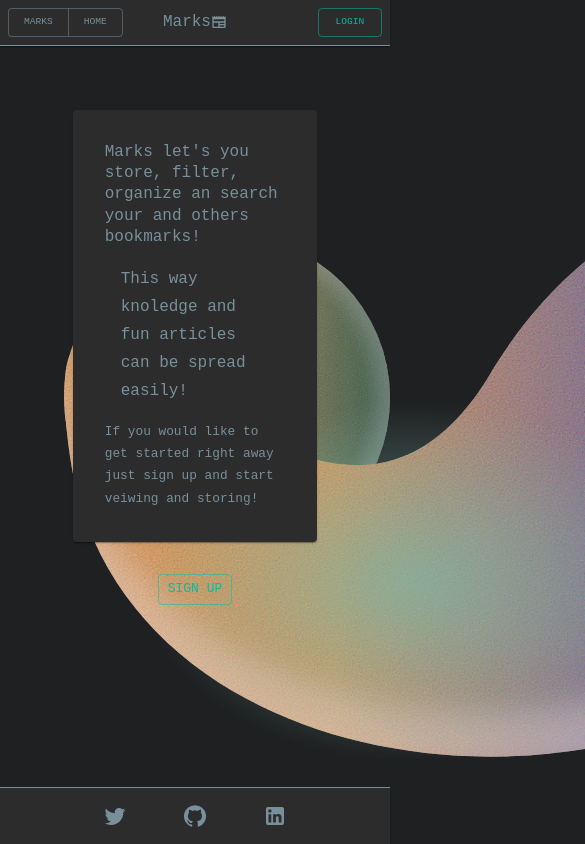
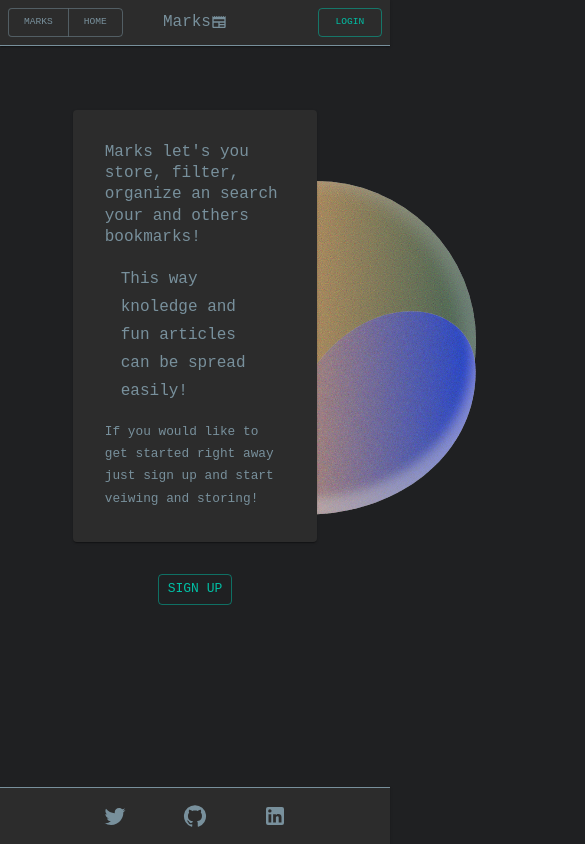
Before and after one commit to DxVxDOD/Marks, a React (Vite) app in the folder FE-Marks/: page / in a window 390 px wide. Shown: the top 844 px of the page, 585 px wide, since content can reach past the window. Built offline with nearby package versions, Linux system fonts and the light colour scheme; no server answers.

Commit message:
working on making the svg responsive

```diff
--- a/FE-Marks/src/App.tsx
+++ b/FE-Marks/src/App.tsx
@@ -51,9 +51,9 @@ const App = () => {
       <CssBaseline />
       <>
         <Notification />
-        <Background/>
         <Menu />
         <main className="main">
+          <Background/>
           <Routes>
             <Route path="/login" element={<NotLoggedIn />} />
             <Route path="/users/:id" element={<User />} />
--- a/FE-Marks/src/components/Background.tsx
+++ b/FE-Marks/src/components/Background.tsx
@@ -4,6 +4,7 @@ const Background = () => {
 
 
   return (
+      <div className='bg-container' >
         <div className="background">
           <svg
               className="gr1"
@@ -44,20 +45,20 @@ const Background = () => {
             <linearGradient  id="gradient">
               <stop stopColor="var(--orange)" offset="30%">
                 <animate
-              dur='55s'
+                    dur='100s'
                     attributeName='stop-color'
-              values='#143F6B; #F55353; #FEB139; #F6F54D; #EBE76C; #F0B86E; #ED7B7B; #836096 #F5EAEA; #FFB84C; #F16767;
-               #FCAEAE; #143F6B'
+                    values='#143F6B; #C51605; #F55353; #FEB139; #004225; #F6F54D; #2445C8; #EBE76C; #F0B86E; #ED7B7B; #252B48;
+              #436354; #836096; #F5EAEA; #FFB84C; #FE0000 #F16767; #FCBAAD; #FCAEAE; #143F6B'
                     fill='freeze'
                     repeatCount='indefinite'
                 />
               </stop>
               <stop stopColor="var(--blue)" offset="100%" >
                 <animate
-              dur='65s'
+                    dur='75s'
                     attributeName='stop-color'
-              values='#F45050; #F9D949; #F0F0F0; #3C486B; #EBE4D1; #B4B4B3; #26577C; #E55604; #F8F0E5; #EADBC8;
-                #DAC0A3; #0F2C59; #F45050 '
+                    values='#F45050; #F9D949; #F0F0F0; #EF6262; #3C486B; #EBE4D1; #B4B4B3; #26577C; #E55604; #F8F0E5; #EADBC8;
+                #DAC0A3; #F24C3D; #0F2C59; #F45050 '
                     fill='freeze'
                     repeatCount='indefinite'
                 />
@@ -78,19 +79,6 @@ const Background = () => {
             256.315 399.914 233.783 422.387 198.227Z"
             />
 
-        <radialGradient id="G1" cx="50%" cy="50%" r="50%" fx="50%" fy="50%">
-          <stop
-            offset="0%"
-            style={{
-              stopColor: "rgb(119, 183, 167, 0.7)",
-              stopOpacity: 1,
-            }}
-          />
-          <stop
-            offset="90%"
-            style={{ stopColor: "rgb(119,183,167)", stopOpacity: 0 }}
-          />
-        </radialGradient>
             <ellipse
                 cx="350"
                 cy="400"
@@ -140,10 +128,10 @@ const Background = () => {
             <linearGradient id="gradient2" gradientTransform="rotate(0)">
               <stop stopColor="var(--orange)" offset="30%" >
                 <animate
-              dur='55s'
+                    dur='100s'
                     attributeName='stop-color'
-              values='#143F6B; #F55353; #FEB139; #F6F54D; #EBE76C; #F0B86E; #ED7B7B; #836096 #F5EAEA; #FFB84C; #F16767;
-               #FCAEAE; #143F6B'
+                    values='#143F6B; #C51605; #F55353; #FEB139; #004225; #F6F54D; #2445C8; #EBE76C; #F0B86E; #ED7B7B; #252B48;
+              #436354; #836096; #F5EAEA; #FFB84C; #FE0000 #F16767; #FCBAAD; #FCAEAE; #143F6B'
                     fill='freeze'
                     repeatCount='indefinite'
                 />
@@ -159,6 +147,8 @@ const Background = () => {
             />
           </svg>
         </div>
+      </div>
+
   );
 };
 
--- a/FE-Marks/src/components/blogs/Mark.tsx
+++ b/FE-Marks/src/components/blogs/Mark.tsx
@@ -31,9 +31,6 @@ const Mark = () => {
   const marks = useAppSelector((state) => state.mark);
   const { classes } = useBlog();
   const mark = marks.filter((mark) => mark.id === state.id)[0];
-  console.log("userId", user.username);
-  console.log(mark.id);
-  console.log(user.username === mark.user.username);
 
   useEffect(() => {
     dispatch(initializeMarks());
--- a/FE-Marks/src/index.css
+++ b/FE-Marks/src/index.css
@@ -33,21 +33,22 @@
 .background{
     position: absolute;
     z-index: -1;
-    display: flex;
-    align-items: center;
-    height: 100%;
-    padding-top: 6rem;
-    padding-left: 4rem;
-    width: 100%;
+    top: 30%;
+    left: 40%;
 }
 
+
 .gr1 {
-  position: absolute;
-  z-index: 1;
+    position: absolute;
+    z-index: 1;
+    height: 20rem;
+    width: 20rem;
 }
 
 .gr2 {
-  position: relative;
-  top: -4.5em;
-  z-index: 0;
+    position: relative;
+    top: -4.5em;
+    z-index: 0;
+    height: 20rem;
+    width: 20rem;
 }
```
Lines whose indentation alone changed are shown as unchanged.
